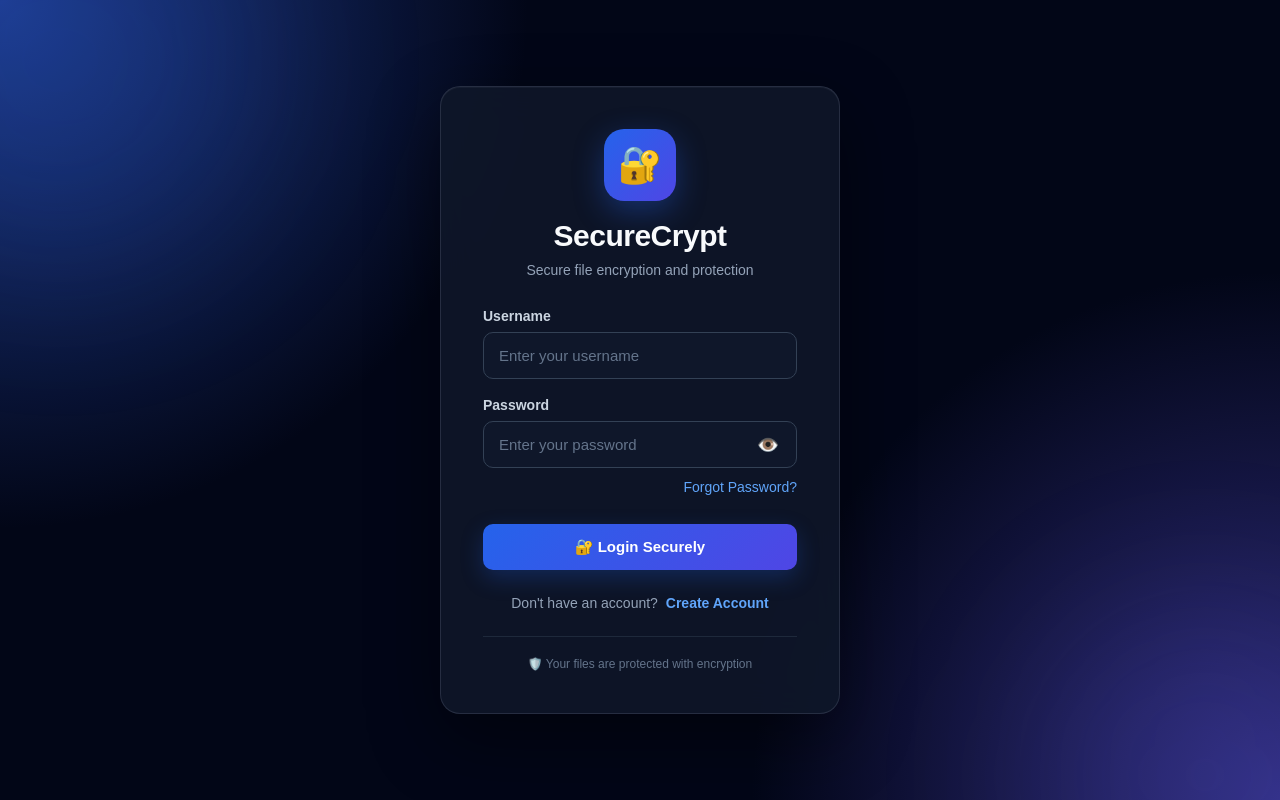
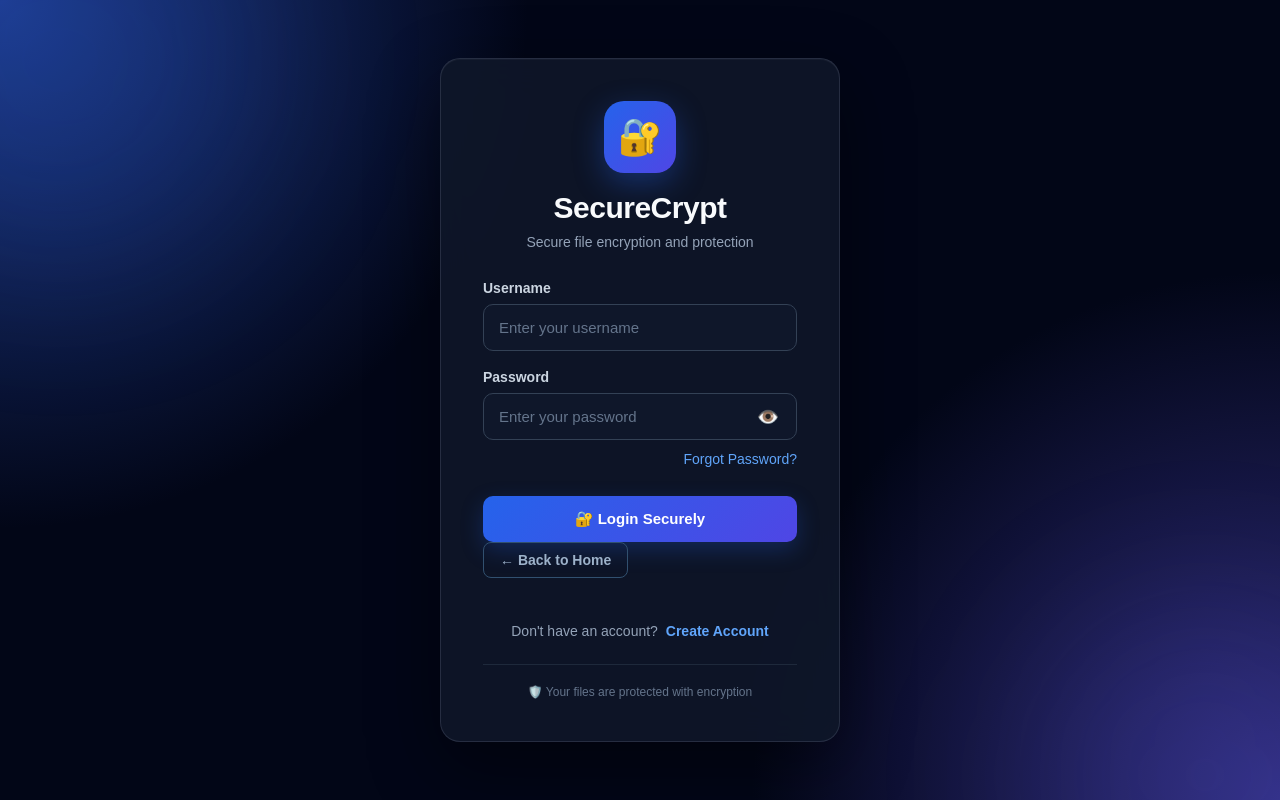
Before and after one commit to Ramprakash-2008/S, a Django app: page /login/ in a window 1280 px wide. Run offline with Django 5.2, Linux system fonts and the light colour scheme.

Commit message:
Update login.html

```diff
--- a/accounts/templates/accounts/login.html
+++ b/accounts/templates/accounts/login.html
@@ -266,7 +266,30 @@ input {
         box-shadow 0.25s ease,
         background 0.25s ease;
 }
+.back-home {
+    display: inline-block;
+    margin-bottom: 20px;
 
+    padding: 9px 16px;
+
+    color: #9db2ca;
+    background: transparent;
+
+    border: 1px solid #31506f;
+    border-radius: 8px;
+
+    text-decoration: none;
+    font-size: 14px;
+    font-weight: 600;
+
+    transition: 0.2s ease;
+}
+
+.back-home:hover {
+    color: #ffffff;
+    background: #162941;
+    border-color: #46709b;
+}
 input::placeholder {
     color: #64748b;
 }
@@ -612,7 +635,9 @@ input:focus {
             >
                 🔐 Login Securely
             </button>
-
+        <a href="{% url 'home' %}" class="back-home">
+    ← Back to Home
+</a>
         </form>
 
 
```
